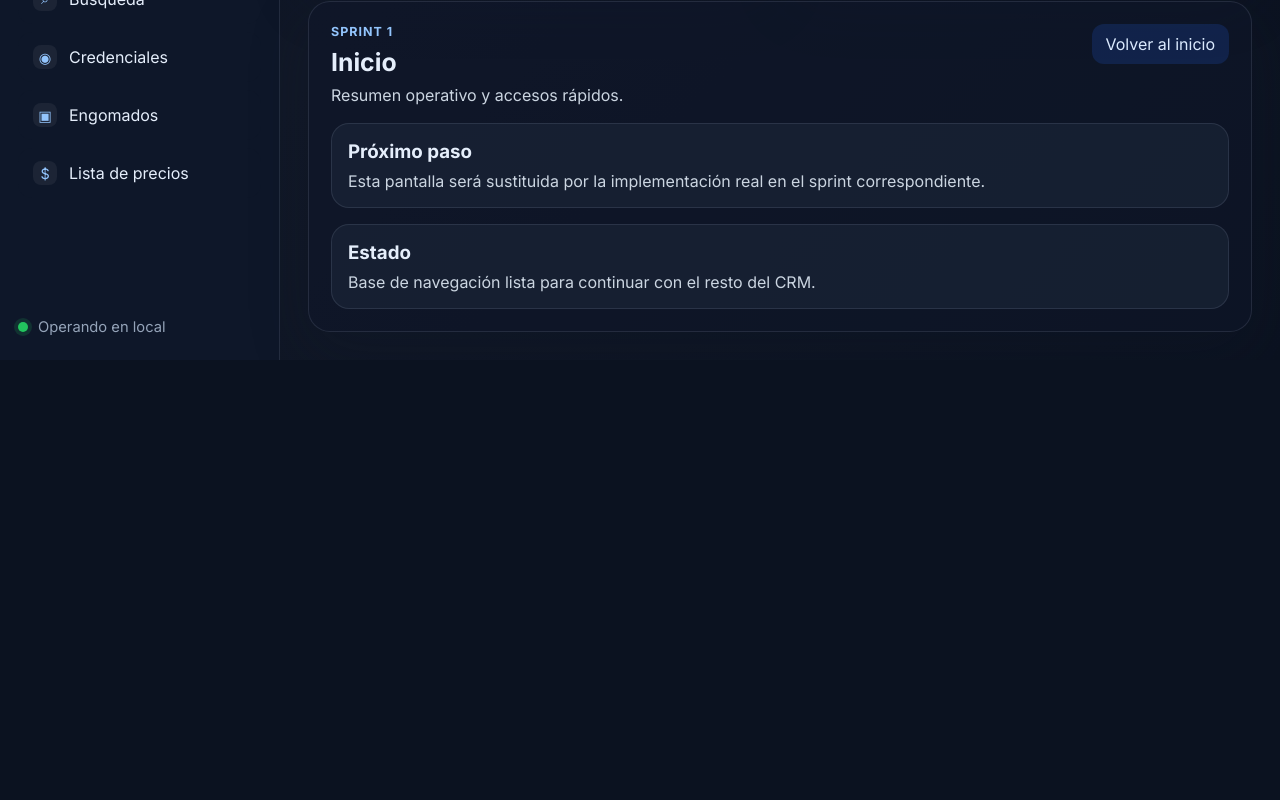
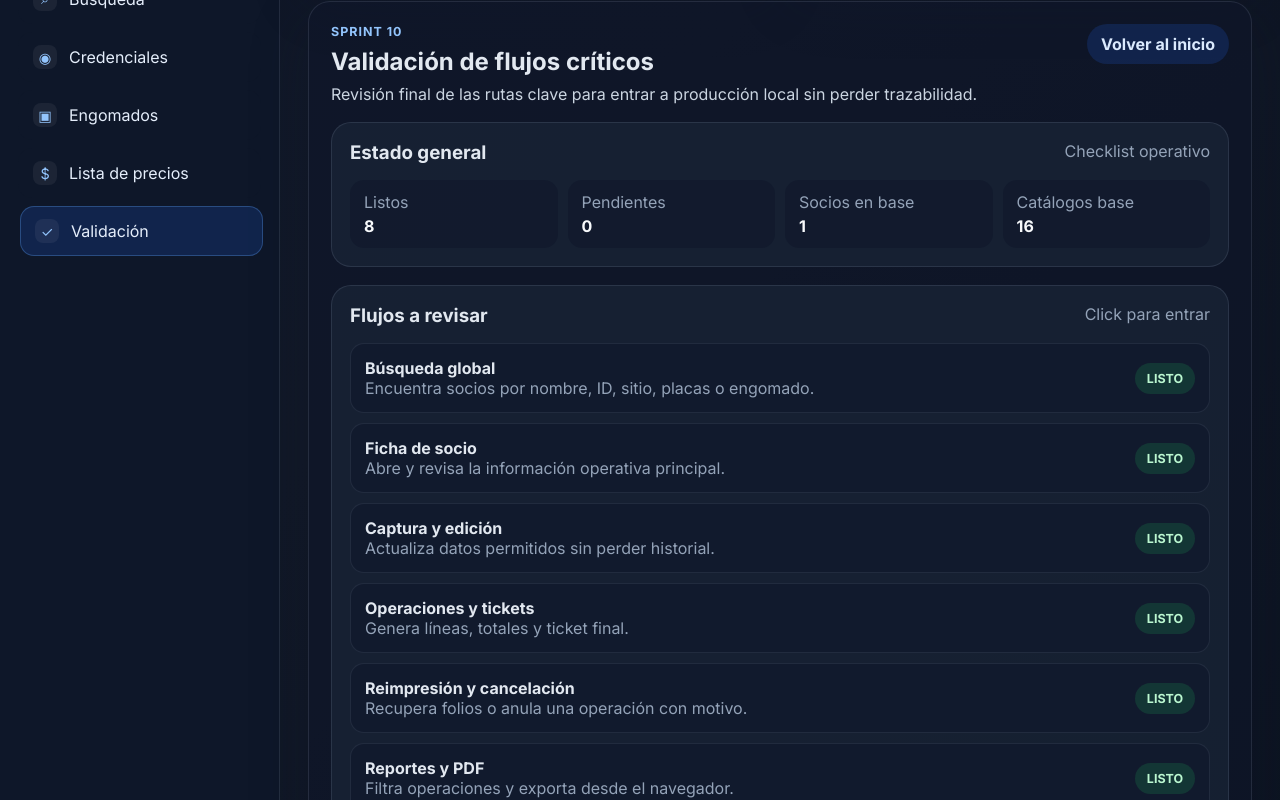
Before and after one commit to basetaxi580-580/base580-frontend, an Angular app: page /validacion in a window 1280 px wide. Before the commit this address led to /inicio. Shown: the part 640-1440 px from the top of the page. Before the commit the page ends 1000 px from the top, so only its background shows below. Built offline with nearby package versions, Linux system fonts and the light colour scheme.

Commit message:
Add sprint 10 validation flow

```diff
--- a/src/app/app.html
+++ b/src/app/app.html
@@ -79,6 +79,7 @@
             <a routerLink="/reportes">Reportes</a>
             <a routerLink="/catalogos">Catálogos</a>
             <a routerLink="/buscar">Búsqueda rápida</a>
+            <a routerLink="/validacion">Validación final</a>
           </div>
         </article>
 
--- a/src/app/app.routes.ts
+++ b/src/app/app.routes.ts
@@ -74,6 +74,10 @@ export const routes: Routes = [
     data: placeholder('Búsqueda', 'Resultados de la búsqueda global.'),
   },
   {
+    path: 'validacion',
+    loadComponent: async () => (await import('./pages/validation.page')).ValidationPage,
+  },
+  {
     path: 'socio/:id',
     loadComponent: async () => (await import('./pages/member-profile.page')).MemberProfilePage,
   },
--- a/src/app/app.ts
+++ b/src/app/app.ts
@@ -37,6 +37,7 @@ export class App {
     { label: 'Credenciales', path: '/credenciales', icon: '◉' },
     { label: 'Engomados', path: '/engomados', icon: '▣' },
     { label: 'Lista de precios', path: '/lista-precios', icon: '$' },
+    { label: 'Validación', path: '/validacion', icon: '✓' },
   ];
 
   constructor(private readonly router: Router) {}
--- /dev/null
+++ b/src/app/pages/validation.page.ts
@@ -0,0 +1,297 @@
+import { CommonModule } from '@angular/common';
+import { Component, inject } from '@angular/core';
+import { RouterLink } from '@angular/router';
+import { MemberStore } from '../data/member.store';
+
+type CheckItem = {
+  title: string;
+  detail: string;
+  route: string;
+  status: 'listo' | 'pendiente';
+};
+
+@Component({
+  standalone: true,
+  selector: 'app-validation-page',
+  imports: [CommonModule, RouterLink],
+  template: `
+    <section class="validation-page">
+      <div class="page-header">
+        <div>
+          <p class="eyebrow">Sprint 10</p>
+          <h2>Validación de flujos críticos</h2>
+          <p class="subtitle">
+            Revisión final de las rutas clave para entrar a producción local sin perder trazabilidad.
+          </p>
+        </div>
+        <a routerLink="/inicio" class="back-link">Volver al inicio</a>
+      </div>
+
+      <article class="card summary-card">
+        <div class="card-head">
+          <h3>Estado general</h3>
+          <span>Checklist operativo</span>
+        </div>
+        <div class="summary-grid">
+          <div>
+            <span>Listos</span>
+            <strong>{{ readyCount }}</strong>
+          </div>
+          <div>
+            <span>Pendientes</span>
+            <strong>{{ pendingCount }}</strong>
+          </div>
+          <div>
+            <span>Socios en base</span>
+            <strong>{{ membersCount }}</strong>
+          </div>
+          <div>
+            <span>Catálogos base</span>
+            <strong>{{ catalogCount }}</strong>
+          </div>
+        </div>
+      </article>
+
+      <article class="card flow-card">
+        <div class="card-head">
+          <h3>Flujos a revisar</h3>
+          <span>Click para entrar</span>
+        </div>
+
+        <div class="flow-list">
+          <a *ngFor="let item of checks" class="flow-item" [routerLink]="item.route">
+            <div>
+              <strong>{{ item.title }}</strong>
+              <p>{{ item.detail }}</p>
+            </div>
+            <span [class.ready]="item.status === 'listo'" [class.pending]="item.status === 'pendiente'">
+              {{ item.status }}
+            </span>
+          </a>
+        </div>
+      </article>
+
+      <article class="card note-card">
+        <div class="card-head">
+          <h3>Resultado esperado</h3>
+          <span>UX</span>
+        </div>
+        <p>
+          La interfaz debe permitir que el operador encuentre un socio, abra su ficha, capture cambios,
+          genere operación, cancele o reimprima sin perder historial ni contexto.
+        </p>
+      </article>
+    </section>
+  `,
+  styles: [
+    `
+      .validation-page {
+        display: grid;
+        gap: 18px;
+        color: #e2e8f0;
+      }
+
+      .page-header {
+        display: flex;
+        justify-content: space-between;
+        gap: 16px;
+        align-items: start;
+      }
+
+      .eyebrow {
+        margin: 0 0 8px;
+        color: #93c5fd;
+        text-transform: uppercase;
+        letter-spacing: 0.08em;
+        font-size: 0.78rem;
+        font-weight: 700;
+      }
+
+      h2,
+      h3,
+      p {
+        margin: 0;
+      }
+
+      .subtitle {
+        margin-top: 8px;
+        color: #cbd5e1;
+      }
+
+      .back-link,
+      .card {
+        border-radius: 20px;
+      }
+
+      .back-link {
+        text-decoration: none;
+        font-weight: 700;
+        padding: 10px 14px;
+        color: #dbeafe;
+        background: rgba(37, 99, 235, 0.18);
+      }
+
+      .card {
+        border: 1px solid rgba(148, 163, 184, 0.16);
+        background: rgba(30, 41, 59, 0.56);
+        padding: 18px;
+      }
+
+      .card-head {
+        display: flex;
+        justify-content: space-between;
+        gap: 12px;
+        margin-bottom: 16px;
+      }
+
+      .card-head span,
+      .summary-grid span,
+      .flow-item p,
+      .note-card p {
+        color: #94a3b8;
+      }
+
+      .summary-grid {
+        display: grid;
+        grid-template-columns: repeat(4, minmax(0, 1fr));
+        gap: 10px;
+      }
+
+      .summary-grid div {
+        padding: 12px 14px;
+        border-radius: 14px;
+        background: rgba(15, 23, 42, 0.55);
+        display: grid;
+        gap: 4px;
+      }
+
+      .summary-grid strong {
+        color: #f8fafc;
+      }
+
+      .flow-list {
+        display: grid;
+        gap: 10px;
+      }
+
+      .flow-item {
+        display: flex;
+        justify-content: space-between;
+        gap: 12px;
+        text-decoration: none;
+        color: inherit;
+        padding: 14px;
+        border-radius: 14px;
+        background: rgba(15, 23, 42, 0.55);
+        border: 1px solid rgba(148, 163, 184, 0.12);
+      }
+
+      .flow-item span {
+        align-self: center;
+        padding: 8px 12px;
+        border-radius: 999px;
+        font-weight: 700;
+        text-transform: uppercase;
+        font-size: 0.78rem;
+      }
+
+      .flow-item .ready {
+        color: #bbf7d0;
+        background: rgba(34, 197, 94, 0.16);
+      }
+
+      .flow-item .pending {
+        color: #fde68a;
+        background: rgba(245, 158, 11, 0.16);
+      }
+
+      .note-card p {
+        line-height: 1.6;
+      }
+
+      @media (max-width: 900px) {
+        .page-header,
+        .summary-grid,
+        .flow-item {
+          grid-template-columns: 1fr;
+          flex-direction: column;
+        }
+
+        .page-header {
+          display: flex;
+          flex-direction: column;
+        }
+      }
+    `,
+  ],
+})
+export class ValidationPage {
+  private readonly store = inject(MemberStore);
+
+  protected readonly membersCount = this.store.membersList().length;
+  protected readonly catalogCount =
+    this.store.engomadoCatalog().length +
+    this.store.priceCatalog().length +
+    this.store.statusCatalog().length +
+    this.store.cancelReasonsCatalog().length +
+    this.store.memberTypesCatalog().length;
+
+  protected readonly checks: CheckItem[] = [
+    {
+      title: 'Búsqueda global',
+      detail: 'Encuentra socios por nombre, ID, sitio, placas o engomado.',
+      route: '/buscar',
+      status: 'listo',
+    },
+    {
+      title: 'Ficha de socio',
+      detail: 'Abre y revisa la información operativa principal.',
+      route: '/socio/398',
+      status: 'listo',
+    },
+    {
+      title: 'Captura y edición',
+      detail: 'Actualiza datos permitidos sin perder historial.',
+      route: '/captura/398',
+      status: 'listo',
+    },
+    {
+      title: 'Operaciones y tickets',
+      detail: 'Genera líneas, totales y ticket final.',
+      route: '/operaciones/398',
+      status: 'listo',
+    },
+    {
+      title: 'Reimpresión y cancelación',
+      detail: 'Recupera folios o anula una operación con motivo.',
+      route: '/reimpresion-ticket',
+      status: 'listo',
+    },
+    {
+      title: 'Reportes y PDF',
+      detail: 'Filtra operaciones y exporta desde el navegador.',
+      route: '/reportes',
+      status: 'listo',
+    },
+    {
+      title: 'Catálogos',
+      detail: 'Administra engomados, tarifas, motivos y tipos.',
+      route: '/catalogos',
+      status: 'listo',
+    },
+    {
+      title: 'Auditoría',
+      detail: 'Consulta el historial persistente de movimientos.',
+      route: '/auditoria',
+      status: 'listo',
+    },
+  ];
+
+  protected get readyCount(): number {
+    return this.checks.filter((item) => item.status === 'listo').length;
+  }
+
+  protected get pendingCount(): number {
+    return this.checks.filter((item) => item.status === 'pendiente').length;
+  }
+}
```
